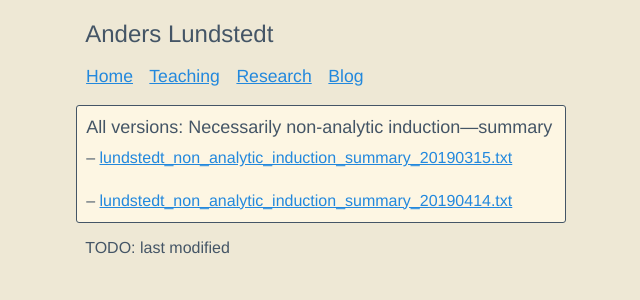
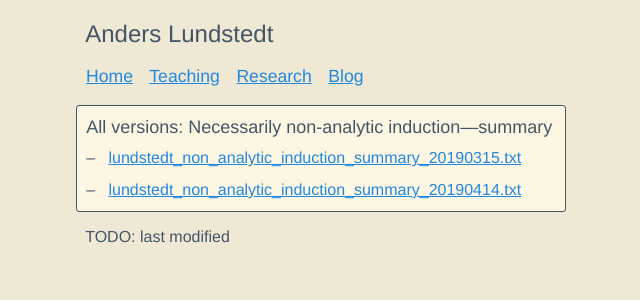
Before and after one commit to anderslundstedt/anderslundstedt.github.io, a Jekyll site: the page built from research/non_analytic_induction/summary/index.html, in a window 1280 px wide. Shown: the top 300 px of the page, without its empty margins (319-959 px from the left). Built offline with Jekyll 4.4.1, drawn with Linux system fonts in a browser that asks for light colours.

Commit message:
use html to avoid markdown inserting <p>

```diff
--- a/research/non_analytic_induction/summary/index.md
+++ b/research/non_analytic_induction/summary/index.html
@@ -2,8 +2,12 @@
 layout: default
 title: "All versions: Necessarily non-analytic induction—summary"
 ---
-## {{ page.title }}
+<h2>{{ page.title }}</h2>
+
 {% assign files = site.static_files | where: "non_analytic_induction_summary", true %}
-{% for file in files %}
-– [{{ file.name }}]({{ file.path }})
-{% endfor %}
+
+<ul>
+  {% for file in files %}
+    <li><a href="{{ file.path }}">{{ file.name }}</a></li>
+  {% endfor %}
+</ul>
```
